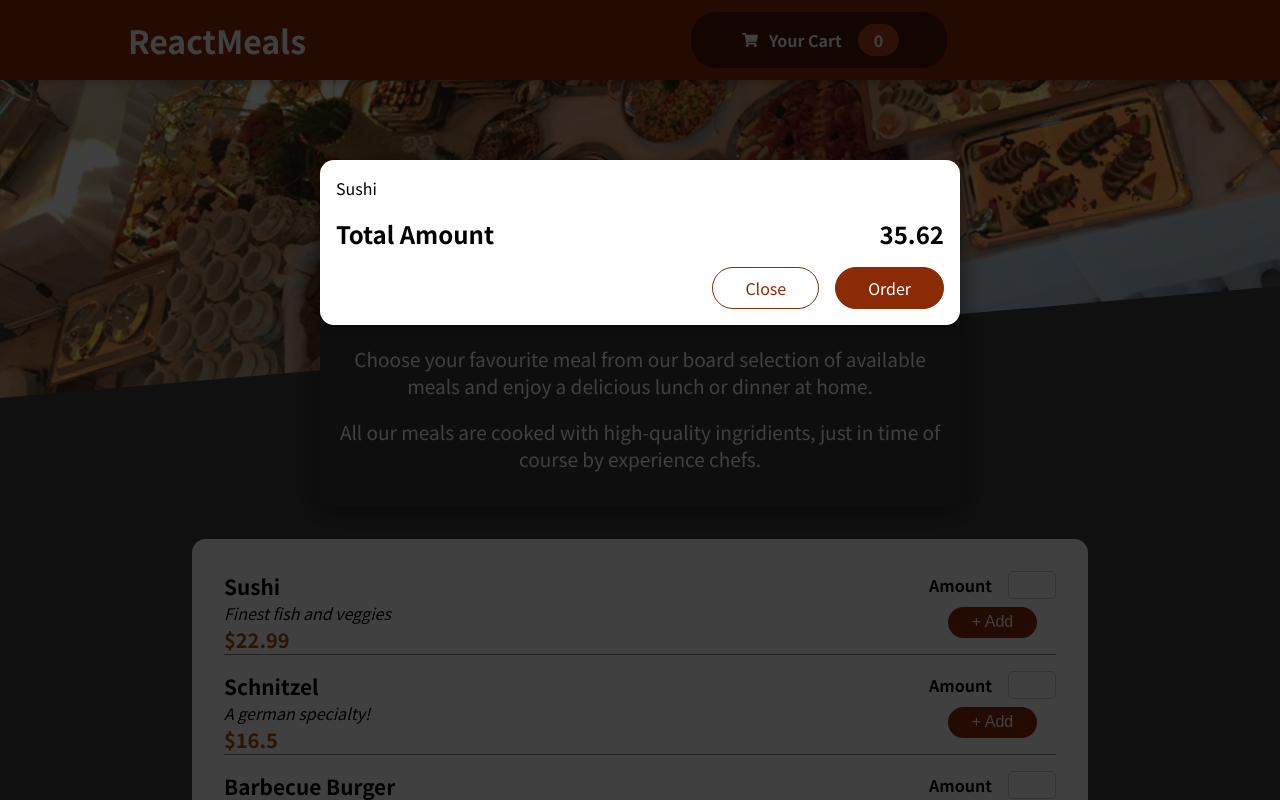
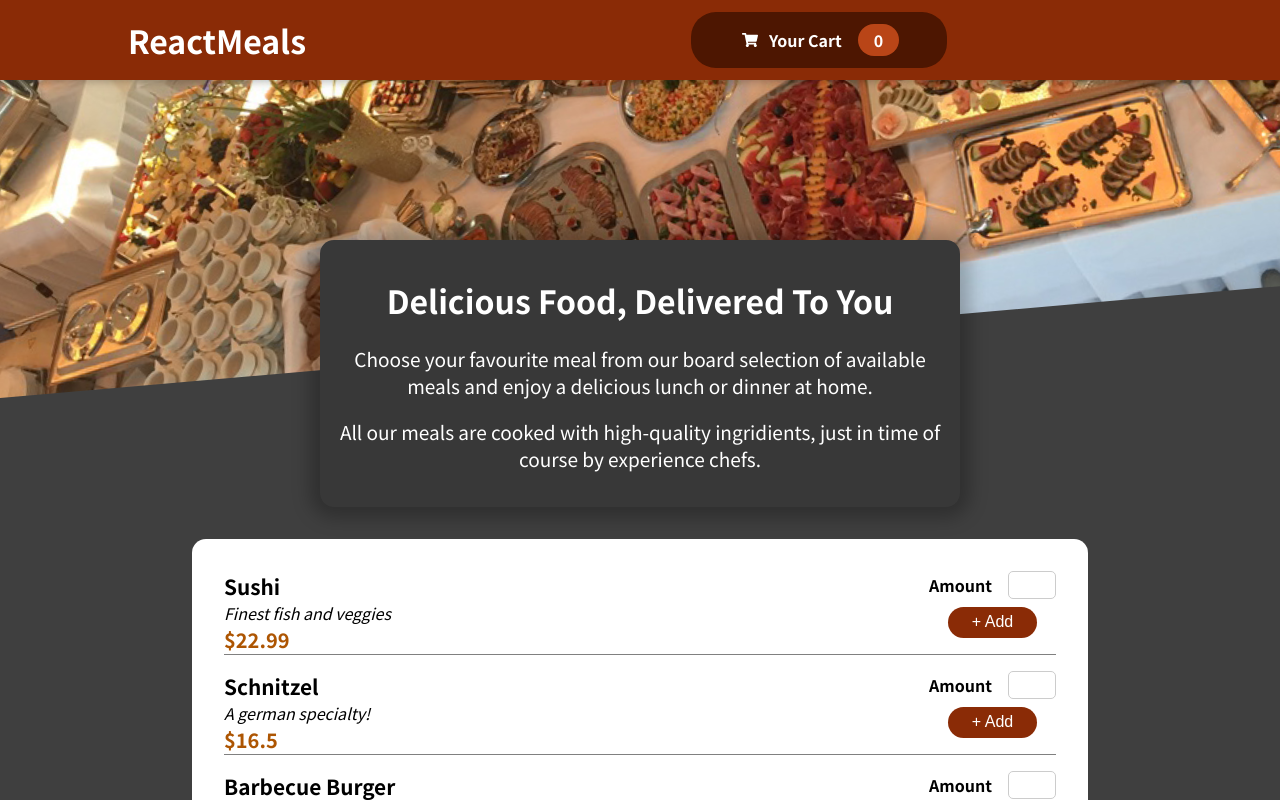
Before and after one commit to Shubh1028/ReactMeals, a React (Create React App) app: page / in a window 1280 px wide. Shown: the top 800 px of the page. Built offline with nearby package versions, Linux system fonts and the light colour scheme.

Commit message:
Modal Open Close

```diff
--- a/src/App.js
+++ b/src/App.js
@@ -1,15 +1,25 @@
-import React, {Fragment} from 'react';
+import React, {Fragment, useState} from 'react';
 import Header from './componenets/Layout/Header'
-import MealsSummary from './componenets/Meals/MealsSummary';
-import AvailableMeals from './componenets/Meals/AvailableMeals';
 import Meals from './componenets/Meals/Meals'
 import CartOrder from './componenets/Cart/CartOrder';
 
-function App() {
+function App(props) {
+
+  const [cartItem, showCartItem] = useState(false)
+
+  const showCartHandler = () => {
+    showCartItem(true);
+  }
+
+  const hideCartHandler = () => {
+    showCartItem(false);
+  }
+
+
   return (
    <Fragment>
-    <CartOrder/>
-    <Header/>
+   {cartItem && <CartOrder onHideCart={hideCartHandler}/>  }
+    <Header onShowCart={showCartHandler}/>
     <main>
     <Meals/>
     </main>
--- a/src/componenets/Cart/CartOrder.js
+++ b/src/componenets/Cart/CartOrder.js
@@ -11,14 +11,14 @@ const CartOrder = (props) => {
   );
 
   return (
-    <Modal>
+    <Modal onHideCart={props.onHideCart}>
       {cartItems}
       <div className={classes.total}>
         <span>Total Amount</span>
         <span>35.62</span>
       </div>
       <div className={classes.actions}>
-        <button className={classes['button--alt']}>Close</button>
+        <button className={classes['button--alt']} onClick={props.onHideCart}>Close</button>
         <button className={classes.button}>Order</button>
       </div>
     </Modal>
--- a/src/componenets/Layout/Header.js
+++ b/src/componenets/Layout/Header.js
@@ -9,7 +9,7 @@ const Header = (props) => {
         <header className={classes.header}>
            <h1> ReactMeals</h1>
            {/* <button>Cart</button> */}
-           <HeaderCart/>
+           <HeaderCart onClick={props.onShowCart}/>
         </header>
         <div className={classes['main-image']}>
             <img src={meals}/>
--- a/src/componenets/Layout/HeaderCart.js
+++ b/src/componenets/Layout/HeaderCart.js
@@ -7,7 +7,7 @@ const HeaderCart = (props) => {
 
 
   return (
-    <button className="button-header">
+    <button className="button-header" onClick={props.onClick}>
       <span className="icon">
         {/* <CartIcon /> */}
         <FaShoppingCart/>
--- a/src/componenets/UI/Modal.js
+++ b/src/componenets/UI/Modal.js
@@ -4,7 +4,7 @@ import ReactDOM from 'react-dom';
 import classes from './Modal.module.css';
 
 const Backdrop = (props) => {
-  return <div className={classes.backdrop} />;
+  return <div className={classes.backdrop} onClick={props.onHideCart}/>;
 };
 
 const ModalOverlay = (props) => {
@@ -20,7 +20,7 @@ const portalElement = document.getElementById('overlays');
 const Modal = (props) => {
   return (
     <Fragment>
-      {ReactDOM.createPortal(<Backdrop />, portalElement)}
+      {ReactDOM.createPortal(<Backdrop onHideCart={props.onHideCart}/>, portalElement)}
       {ReactDOM.createPortal(
         <ModalOverlay>{props.children}</ModalOverlay>,
         portalElement
```
